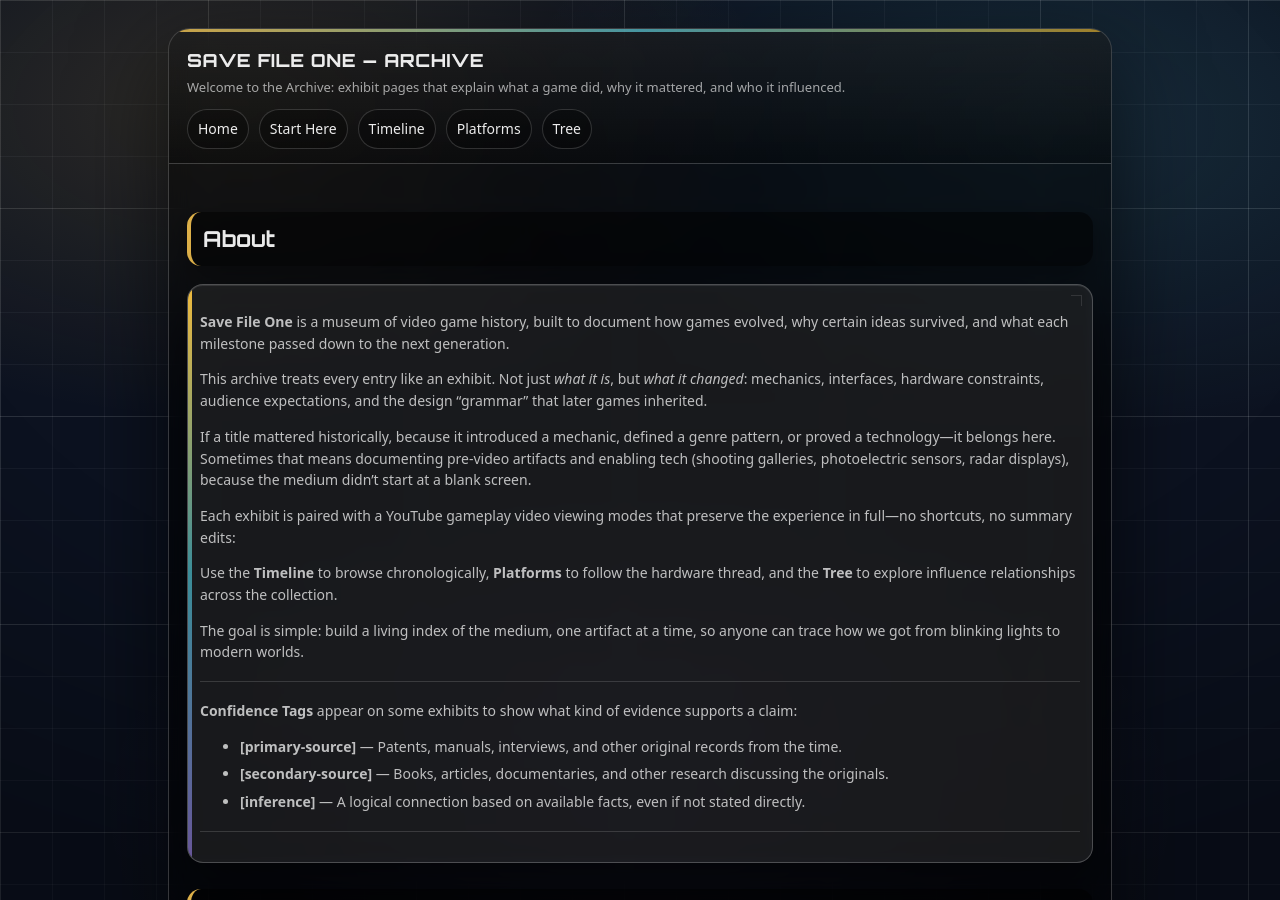
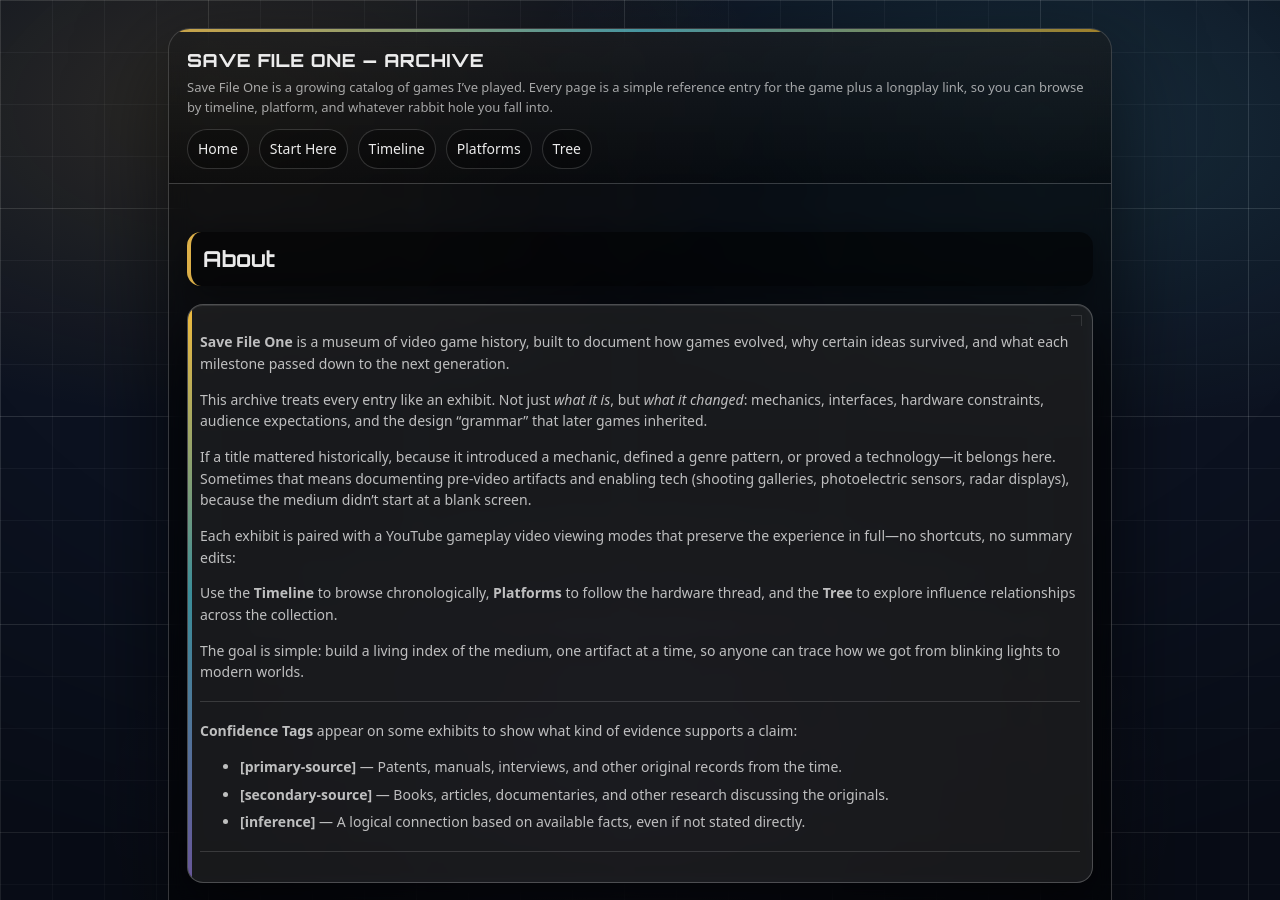
Before and after one commit to BacchusA/savefileone-archive, a Jekyll site: the page built from index.md, in a window 1280 px wide and 900 px high. Built offline with Jekyll 4.4.1, drawn with Linux system fonts in a browser that asks for light colours.

Commit message:
Update _config.yml

```diff
--- a/_config.yml
+++ b/_config.yml
@@ -1,5 +1,5 @@
 title: Save File One — Archive
-description: "Welcome to the Archive: exhibit pages that explain what a game did, why it mattered, and who it influenced."
+description: "Save File One is a growing catalog of games I’ve played. Every page is a simple reference entry for the game plus a longplay link, so you can browse by timeline, platform, and whatever rabbit hole you fall into."
 theme: jekyll-theme-minimal
 
 baseurl: "/savefileone-archive"
```
